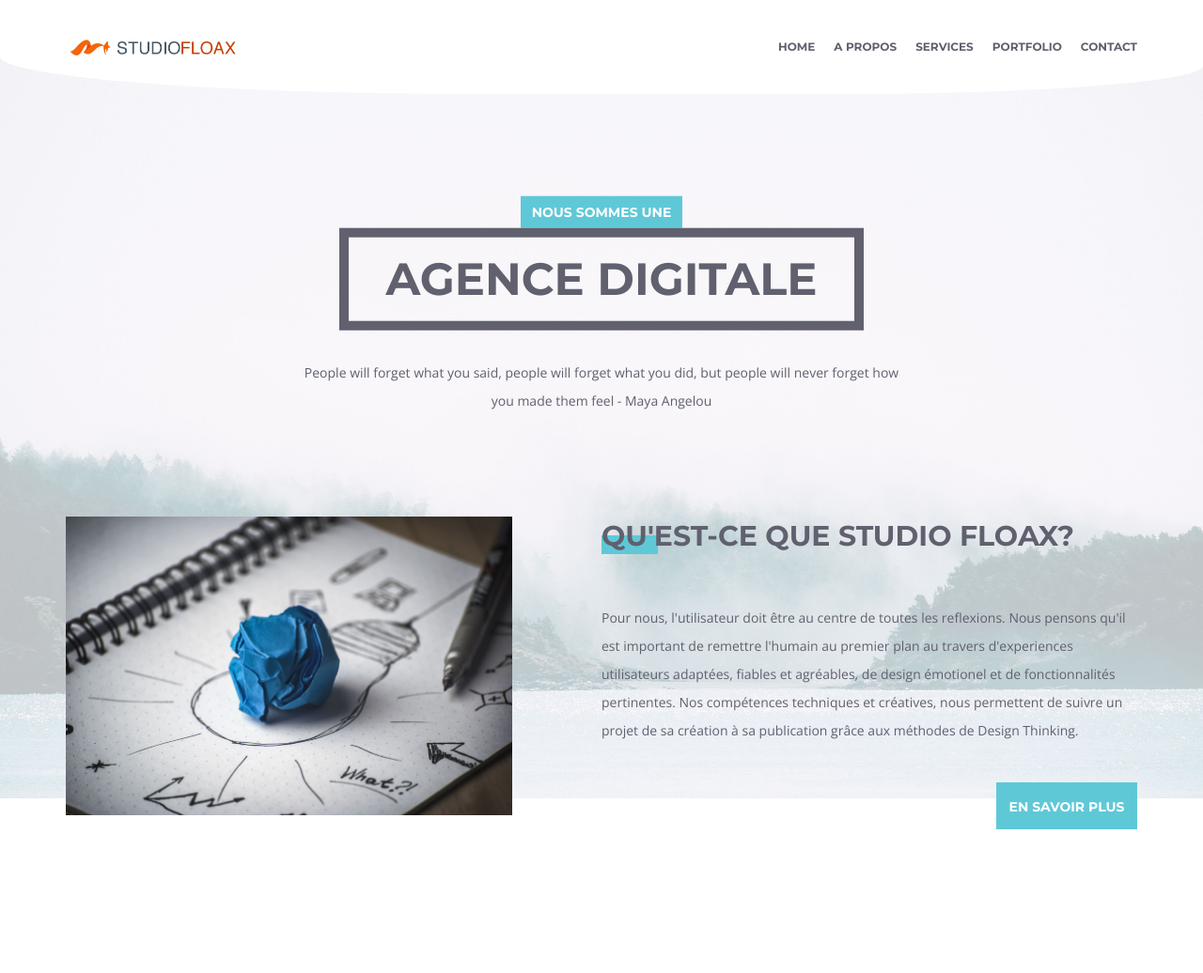
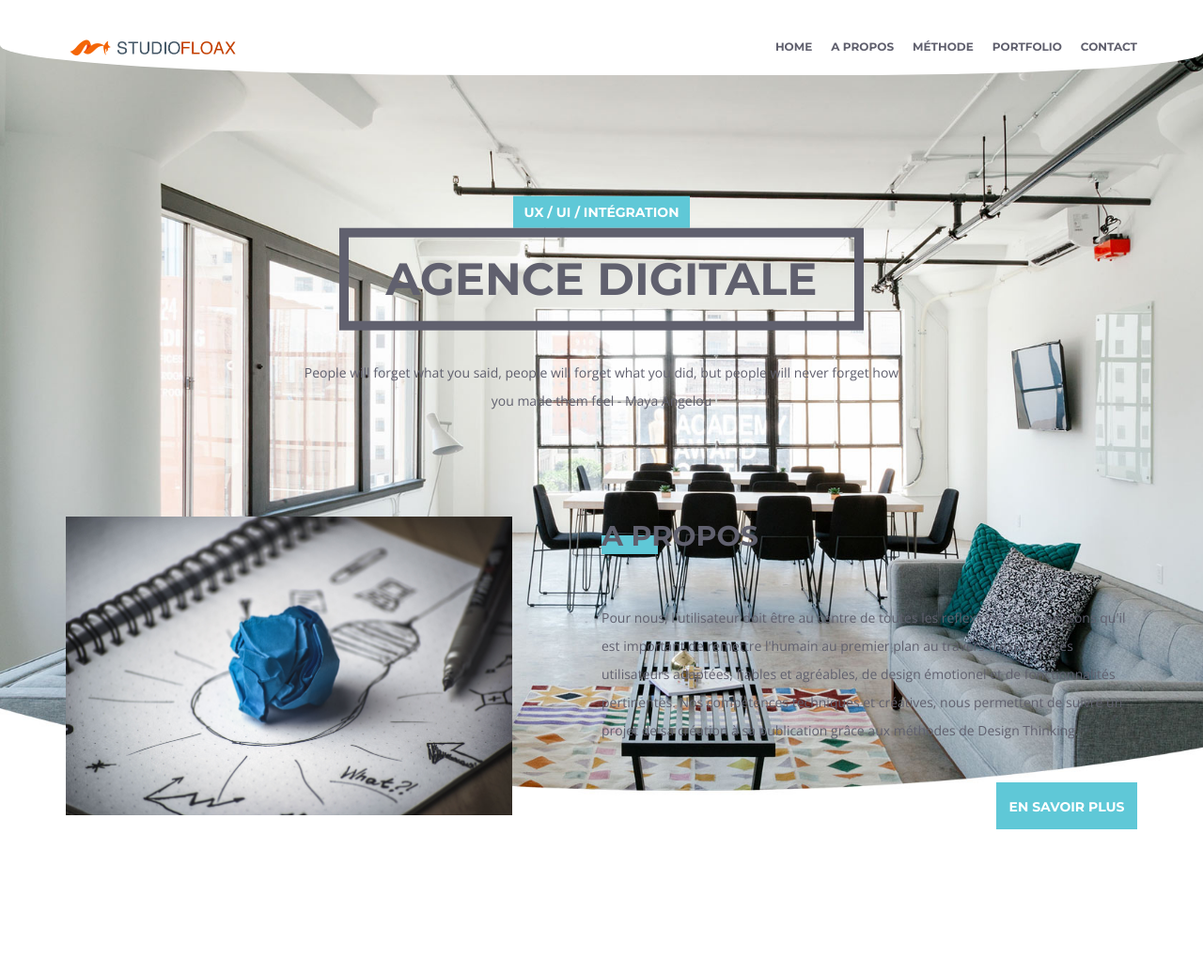
Before and after one commit to LcsBillet/sf_site, a PHP site: page /index.php in a window 1280 px wide. Shown: the top 1036 px of the page at 94% size. Run offline with PHP 8.4, Linux system fonts and the light colour scheme; some web fonts are replaced.

Commit message:
ChangementHeader
Test pour le changement du Leader

```diff
--- a/index.php
+++ b/index.php
@@ -25,16 +25,9 @@
             <ul class="slides">
                 <li>
                     <div>
-                        <span class="small-title uppercase montserrat-text">Nous sommes une</span>
+                        <span class="small-title uppercase montserrat-text">UX / UI / Intégration</span>
                     </div>
                     <div class="big-title uppercase montserrat-text">Agence Digitale</div>
-                    <p>
-                        People will forget what you said, people will forget what you did, but people will never forget how you made them feel - Maya Angelou
-                    </p>
-                </li>
-                <li>
-                    <div><span class="small-title uppercase montserrat-text">Nous sommes des</span></div>
-                    <div class="big-title uppercase montserrat-text">Cr&eacute;ateurs d'exp&eacute;riences</div>
                     <p>
                         People will forget what you said, people will forget what you did, but people will never forget how you made them feel - Maya Angelou
                     </p>
@@ -54,7 +47,7 @@
                 <div class="col-md-offset-1 col-md-6 col-sm-12">
                     <div class="row">
                         <div class="section-title">
-                            <span>Qu'est-ce que Studio Floax?</span>
+                            <span>A propos</span>
                         </div>
                         <p>
                             Pour nous, l'utilisateur doit être au centre de toutes les reflexions. Nous pensons qu'il est important de remettre l'humain au premier plan au travers d'experiences utilisateurs adaptées, fiables et agréables, de design émotionel et de fonctionnalités pertinentes. Nos compétences techniques et créatives, nous permettent de suivre un projet de sa création à sa publication grâce aux méthodes de Design Thinking.
--- a/php/footer.php
+++ b/php/footer.php
@@ -4,12 +4,12 @@
             <div class="row">
                 <nav class="footer-nav">
                     <ul>
-                        <li><a href="index.html" class="animsition-link link">Home</a></li>
-                        <li><a href="about.html" class="animsition-link link">A propos</a></li>
-                        <li><a href="services.html" class="animsition-link link">Services</a></li>
-                        <li><a href="porfolio.html" class="animsition-link link">Portfolio</a></li>
-                        <!--<li><a href="" class="animsition-link link">blog</a></li>-->
-                        <li><a href="contact.html" class="animsition-link link">Contact</a></li>
+                        <li><a href="index.php" class="animsition-link link">Home</a></li>
+                        <li><a href="about.php" class="animsition-link link">A propos</a></li>
+                        <li><a href="" class="animsition-link link">Méthode</a></li>
+                        <!--<li><a href="services.php" class="animsition-link link">Services</a></li>-->
+                        <li><a href="porfolio.php" class="animsition-link link">Portfolio</a></li>
+                        <li><a href="contact.php" class="animsition-link link">Contact</a></li>
                     </ul>
                 </nav>
             </div>
--- a/php/header.php
+++ b/php/header.php
@@ -11,9 +11,9 @@
                 <ul class="first-level">
                     <li><a href="index.php" class="animsition-link link">Home</a></li>
                     <li><a href="about.php" class="animsition-link link">A propos</a></li>
-                    <li><a href="services.php" class="animsition-link link">Services</a></li>
+                    <li><a href="" class="animsition-link link">Méthode</a></li>
+                    <!--<li><a href="services.php" class="animsition-link link">Services</a></li>-->
                     <li><a href="porfolio.php" class="animsition-link link">Portfolio</a></li>
-                    <!--<li><a href="" class="animsition-link link">blog</a></li>-->
                     <li><a href="contact.php" class="animsition-link link">Contact</a></li>
                 </ul>
             </nav>
--- a/scss/styles.scss
+++ b/scss/styles.scss
@@ -351,9 +351,8 @@ ul.social-icons{
 /* ##### 01 : HEADER & FOOTER  ##### */
 /* Header */
 header{
-
     &.main-header{
-        height: 100px;
+        height: 80px;
         width: 100%;
         position: absolute;
         position: fixed;
@@ -365,7 +364,7 @@ header{
 
         .logo{
             float: left;
-            height: 100px;
+            height: 80px;
             line-height: 100px;
             a{
                 img{
@@ -512,7 +511,7 @@ header{
         .menu-icon{
             float:left;
             cursor: pointer;
-            margin-top: 41.5px;
+            margin-top: 30px;
             display:none;
 
             .line{
@@ -583,7 +582,7 @@ footer{
 .site-hero{
     height: 850px;
     width: 100%;
-    background: #fff url("../assets/img/bg3.jpeg") no-repeat;
+    background: #fff url("../assets/img/bgHd.jpg") no-repeat;
     background-size: cover;
     position: relative;
     overflow: hidden;
```
Also changed, not shown: assets/img/bgHd.jpg (added), scss/styles.min.css, 1 other file.
